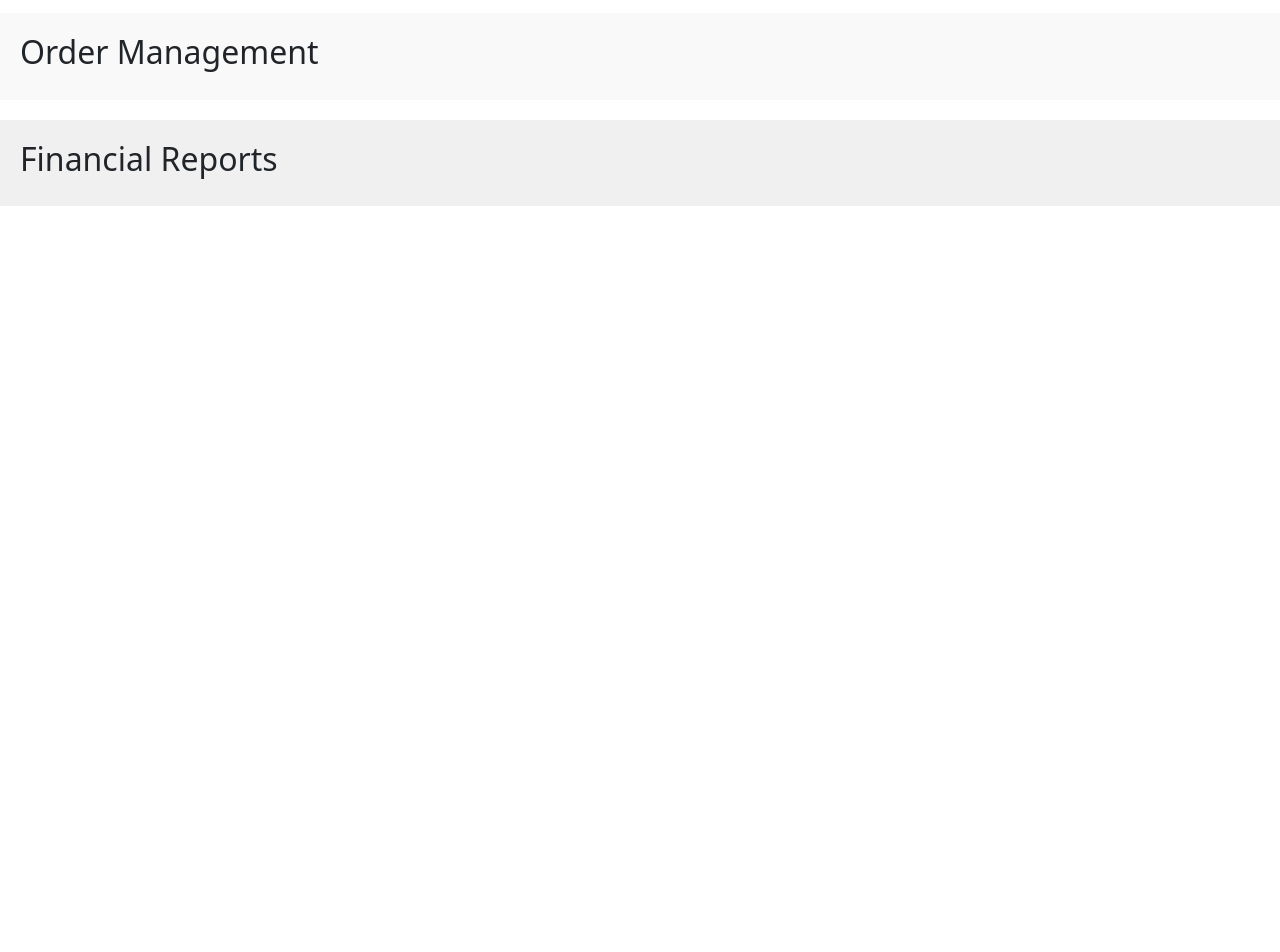
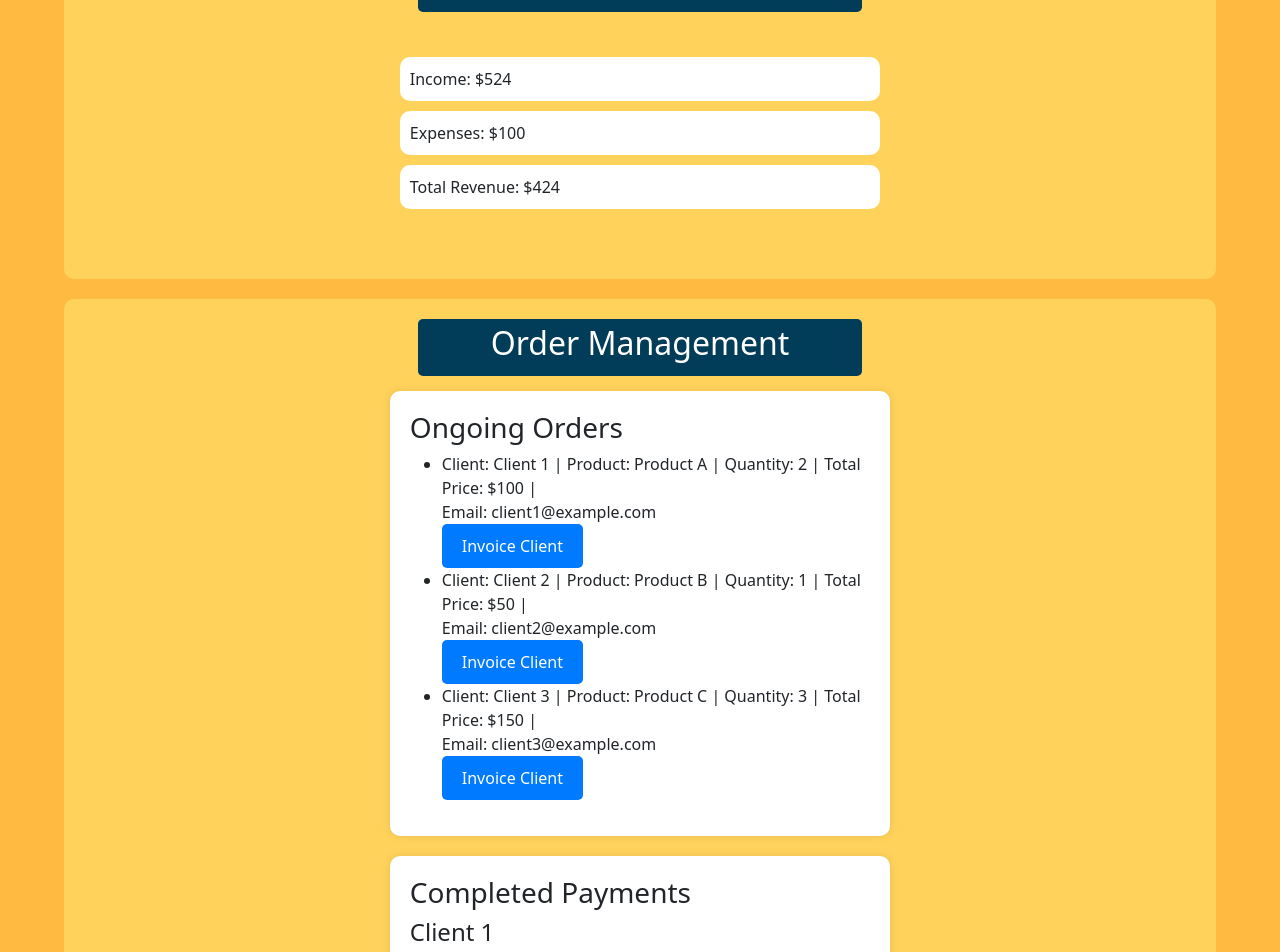
Before and after one commit to yumdmb/stitch-mart, a React (Create React App) app: page /financialApp in a window 1280 px wide. Shown: the part 180-1132 px from the top of the page. Before the commit the page ends 800 px from the top, so only its background shows below. Built offline with nearby package versions, Linux system fonts and the light colour scheme.

Commit message:
completed 1.5 features in the financial module

```diff
--- a/src/components/Financial/FinancialApp.css
+++ b/src/components/Financial/FinancialApp.css
@@ -1,23 +1,69 @@
-/* Financial Records styles */
-.financial-records {
-  background-color: #f0f0f0;
+/*Header styles*/
+.financial {
+  color: #fff;
+  background-color: #0b1e33;
   padding: 20px;
   margin-bottom: 20px;
 }
 
+/* Financial Records styles */
+.financial-records {
+  text-align: center;
+  border-radius: 10px;
+  background-color: #ffd35b;
+  padding: 20px;
+  margin: 0 auto;
+  margin-bottom: 20px;
+  max-width: 90%;
+}
+
 .financial-records p {
-  margin: 5px 0;
+  text-align: left;
+  border-radius: 10px;
+  background-color: #fff;
+  padding: 10px;
+  margin: 10px auto;
+  max-width: 50%;
 }
 
 /* Order Management styles */
 .order-management {
-  background-color: #f9f9f9;
+  text-align: center;
+  border-radius: 10px;
+  background-color: #ffd35b;
   padding: 20px;
+  margin: 0 auto;
+  margin-bottom: 20px;
+  max-width: 90%;
+}
+
+.header-container {
+  color: #fff;
+  background-color: #013c58;
+  padding: 5px;
+  border-radius: 5px;
+  max-width: 40%;
+  margin: 0px auto 15px;
+}
+
+.order-container {
+  text-align: left;
+  background-color: #fff;
+  padding: 20px;
+  border-radius: 10px;
+  box-shadow: 0px 0px 10px rgba(0, 0, 0, 0.1);
+  max-width: 45%;
+  margin: 0 auto;
   margin-bottom: 20px;
 }
 
-.order-management form {
-  margin-bottom: 10px;
+.invoice-button {
+  color: #fff;
+  background-color: #013c58;
+  padding: 5px;
+  border-radius: 5px;
+  border: none;
+  cursor: pointer;
 }
 
 .order-management label {
@@ -45,8 +91,13 @@
 
 /* Financial Reports styles */
 .financial-reports {
-  background-color: #f0f0f0;
+  text-align: center;
+  border-radius: 10px;
+  background-color: #ffd35b;
   padding: 20px;
+  margin: 0 auto;
+  margin-bottom: 20px;
+  max-width: 90%;
 }
 
 .financial-reports button {
--- a/src/components/Financial/FinancialApp.jsx
+++ b/src/components/Financial/FinancialApp.jsx
@@ -1,27 +1,43 @@
 import './FinancialApp.css';
 import React, { useState } from 'react';
+import OrderViewer from './OrderViewer';
+import PaymentViewer from './PaymentViewer';
 
 // Component for tracking income, expenses, and overall revenue
 function FinancialRecords() {
-  const [income, setIncome] = useState(0);
-  const [expenses, setExpenses] = useState(0);
+  const [income, setIncome] = useState(524);
+  const [expenses, setExpenses] = useState(100);
 
   const totalRevenue = income - expenses;
 
   return (
     <div className="financial-records">
-      <h2>Financial Records</h2>
+      <div className="header-container">
+        <h2>Financial Records</h2>
+      </div>
+      <div className="financial-records p">
       <p>Income: ${income}</p>
       <p>Expenses: ${expenses}</p>
       <p>Total Revenue: ${totalRevenue}</p>
+      </div>
     </div>
   );
 }
 
 // Component for tracking orders, invoicing clients, and recording payments
 function OrderManagement() {
-  const [orders, setOrders] = useState([]);
-  const [clients, setClients] = useState([]);
+  const [orders, setOrders] = useState([
+    { id: 1, clientId: 1, productName: "Product A", quantity: 2, totalPrice: 100 },
+    { id: 2, clientId: 2, productName: "Product B", quantity: 1, totalPrice: 50 },
+    { id: 3, clientId: 3, productName: "Product C", quantity: 3, totalPrice: 150 }
+  ]);
+
+  const [clients, setClients] = useState([
+    { id: 1, name: "Client 1", email: "client1@example.com" },
+    { id: 2, name: "Client 2", email: "client2@example.com" },
+    { id: 3, name: "Client 3", email: "client3@example.com" }
+  ]);
+
   const [payments, setPayments] = useState([]);
 
   // Function to add a new order
@@ -29,9 +45,12 @@ function OrderManagement() {
     setOrders([...orders, order]);
   };
 
-  // Function to add a new client
-  const addClient = (client) => {
-    setClients([...clients, client]);
+  // Function to invoice the customer
+  const invoiceClient = (order) => {
+    // Simulating sending an email to the customer
+    const clientEmail = clients.find(client => client.id === order.clientId).email;
+    console.log(`Invoice sent to ${clientEmail}`);
+    alert(`Invoice sent to ${clientEmail}`);
   };
 
   // Function to record a payment
@@ -41,8 +60,15 @@ function OrderManagement() {
 
   return (
     <div className="order-management">
+      <div className="header-container">
       <h2>Order Management</h2>
-      {/* Add components for adding orders, clients, and recording payments */}
+      </div>
+      <div className='order-container'>
+      <OrderViewer orders={orders} clients={clients} payments={payments} invoiceClient={invoiceClient}/>
+      </div>
+      <div className='order-container'>
+      <PaymentViewer clients={clients} payments={payments} />
+      </div>
     </div>
   );
 }
@@ -70,10 +96,17 @@ function FinancialReports() {
 // Main App component
 function FinancialApp() {
   return (
-    <div>
+
+    <div style={{backgroundColor:"#ffba42"}}>
+      <div className="financial">
+      <h1>Finance</h1>
+      </div>
       <FinancialRecords />
       <OrderManagement />
       <FinancialReports />
+      <div class="footer">
+      <p>Footer</p>
+      </div>
     </div>
   );
 }
--- /dev/null
+++ b/src/components/Financial/OrderViewer.jsx
@@ -0,0 +1,26 @@
+import React from 'react';
+
+//Function to view the orders made by the customers
+function OrderViewer({ orders, clients, payments, invoiceClient }) {
+
+    return (
+      <div className="order-viewer">
+        <h3>Ongoing Orders</h3>
+        <ul>
+          {orders.map(order => (
+            <li key={order.id}>
+              Client: {clients.find(client => client.id === order.clientId).name} |
+              Product: {order.productName} |
+              Quantity: {order.quantity} |
+              Total Price: ${order.totalPrice} | <br></br>
+              Email: {clients.find(client => client.id === order.clientId).email}
+              <br></br>
+              <button className="invoice-button" onClick={() => invoiceClient(order)}>Invoice Client</button>
+            </li>
+          ))}
+        </ul>
+      </div>
+    );
+  }
+
+  export default OrderViewer;
--- /dev/null
+++ b/src/components/Financial/PaymentViewer.jsx
@@ -0,0 +1,25 @@
+import React from 'react';
+
+function PaymentViewer({ clients, payments }) {
+  return (
+    <div className="payment-viewer">
+      <h3>Completed Payments</h3>
+      {clients.map(client => (
+        <div key={client.id}>
+          <h4>{client.name}</h4>
+          <ul>
+            {payments
+              .filter(payment => payment.clientId === client.id)
+              .map(payment => (
+                <li key={payment.id}>
+                  Payment of ${payment.amount} completed on {payment.date}
+                </li>
+              ))}
+          </ul>
+        </div>
+      ))}
+    </div>
+  );
+}
+
+export default PaymentViewer;
```
